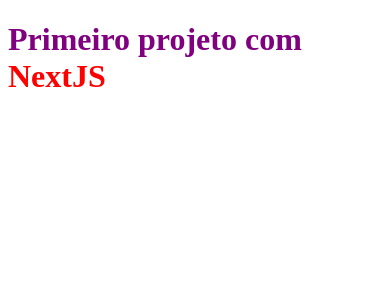
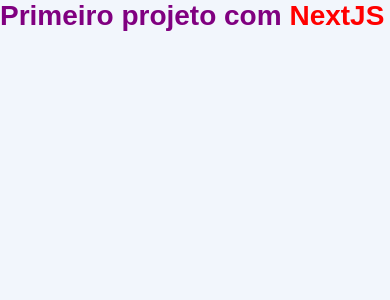
Before and after one commit to WagnerReis/Board-NextJS, a Next.js app: page / in a window 390 px wide. Shown: the top 300 px of the page. Built offline with nearby package versions, Linux system fonts and the light colour scheme.

Commit message:
Adicionando estilos globais

```diff
--- a/src/pages/_app.tsx
+++ b/src/pages/_app.tsx
@@ -1,5 +1,7 @@
-import type { AppProps } from 'next/app'
+import type { AppProps } from "next/app";
+
+import "../styles/global.scss";
 
 export default function App({ Component, pageProps }: AppProps) {
-  return <Component {...pageProps} />
+  return <Component {...pageProps} />;
 }
--- /dev/null
+++ b/src/styles/global.scss
@@ -0,0 +1,34 @@
+*{
+  margin: 0;
+  padding: 0;
+  box-sizing: border-box;
+}
+
+@media (max-width: 1080px){
+  html{
+    font-size: 93.75%; //Converter o tamanho da font px 15
+  }
+}
+
+@media (max-width: 720px){
+  html{
+    font-size: 87.5%; //Converter o tamanho da font px 14
+  }
+}
+
+body{
+  background: #F2F6FC;
+}
+
+body, input, textarea, select, button{
+  font: 400 1rem sans-serif;
+}
+
+button{
+  cursor: pointer;
+}
+
+a{
+  text-decoration: none;
+  color: inherit;
+}
```
